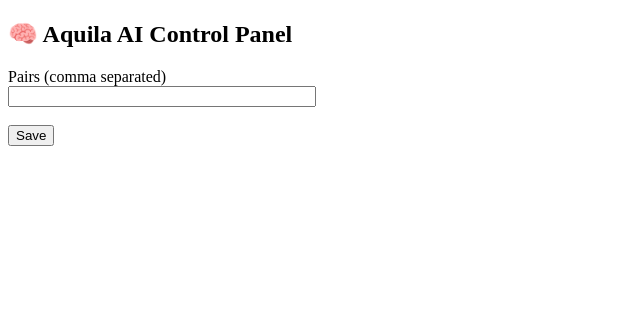
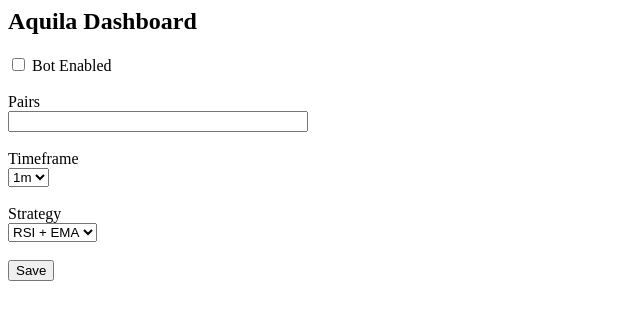
Before and after one commit to aelnagar1412-rgb/Aquila_AI_Trader_Pro, a Flask app: template templates/dashboard.html in a window 1280 px wide. Shown: the top 320 px of the page, without its empty margins (0-640 px from the left). Run offline with Flask 3, Linux system fonts and the light colour scheme; the template is opened without the code that fills it, so the values that code supplies are empty; parts of the project's set-up code (start-up, migrations or seed data) failed here and were passed over.

Commit message:
Enhance dashboard with bot settings and options
Added form elements for enabling bot, selecting timeframe, and choosing strategy.

```diff
--- a/templates/dashboard.html
+++ b/templates/dashboard.html
@@ -1,16 +1,35 @@
-<!DOCTYPE html>
-<html>
-<head>
-    <title>Aquila AI Dashboard</title>
-</head>
-<body>
-    <h2>🧠 Aquila AI Control Panel</h2>
+<h2>Aquila Dashboard</h2>
 
-    <form method="POST">
-        <label>Pairs (comma separated)</label><br>
-        <input name="pairs" value="{{ ','.join(settings.pairs) }}" style="width:300px">
-        <br><br>
-        <button type="submit">Save</button>
-    </form>
-</body>
-</html>
+<form method="post">
+
+  <label>
+    <input type="checkbox" name="enabled" {% if enabled %}checked{% endif %}>
+    Bot Enabled
+  </label>
+
+  <br><br>
+
+  <label>Pairs</label><br>
+  <input name="pairs" value="{{ pairs | join(',') }}" style="width:300px">
+
+  <br><br>
+
+  <label>Timeframe</label><br>
+  <select name="timeframe">
+    <option value="1m" {% if timeframe=="1m" %}selected{% endif %}>1m</option>
+    <option value="5m" {% if timeframe=="5m" %}selected{% endif %}>5m</option>
+  </select>
+
+  <br><br>
+
+  <label>Strategy</label><br>
+  <select name="strategy">
+    <option value="RSI_EMA" {% if strategy=="RSI_EMA" %}selected{% endif %}>
+      RSI + EMA
+    </option>
+  </select>
+
+  <br><br>
+
+  <button type="submit">Save</button>
+</form>
```
